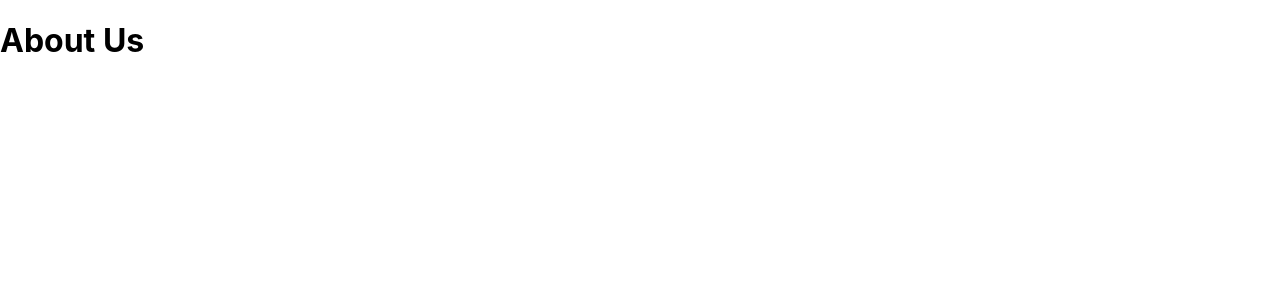
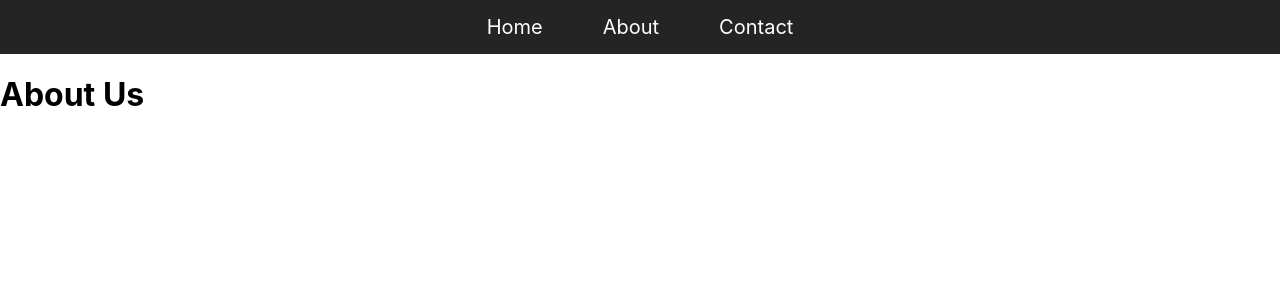
Before and after one commit to CobiHopkins/linkedin-learningpath-reactjs, a React (Create React App) app: page /about in a window 1280 px wide. Shown: the top 300 px of the page. Built offline with nearby package versions, Linux system fonts and the light colour scheme.

Commit message:
Completed essentials-7.3 and essentials-7.4. Adding Link component with a nested link.

```diff
--- a/src/App.js
+++ b/src/App.js
@@ -1,7 +1,8 @@
 import logo from './logo.svg';
 import './App.css';
 import { useState, useEffect } from 'react';
-import Home from './components/home';
+import Home from './components/home/home';
+
 
 function App() {
 
--- a/src/components/about.js
+++ /dev/null
@@ -1,11 +0,0 @@
-import React from 'react';
-
-function About() {
-    return (
-        <div>
-            <h1>About Us</h1>
-        </div>
-    )
-}
-
-export default About;
--- /dev/null
+++ b/src/components/about/about.js
@@ -0,0 +1,21 @@
+import React from 'react';
+import Navigation from '../navigation/navigation';
+import { Outlet } from 'react-router-dom';
+
+export function History() {
+    return (
+        <div>
+            <h1>Our History</h1>
+        </div>
+    );
+};
+
+export function About() {
+    return (
+        <div>
+            <Navigation />
+            <h1>About Us</h1>
+            <Outlet />
+        </div>
+    )
+};
--- a/src/components/contact.js
+++ b/src/components/contact/contact.js
@@ -1,8 +1,10 @@
 import React from 'react';
+import Navigation from '../navigation/navigation';
 
 function Contact() {
     return (
         <div>
+            <Navigation />
             <h1>Contact Us</h1>
         </div>
     )
--- a/src/components/home.js
+++ b/src/components/home/home.js
@@ -1,8 +1,10 @@
 import React from 'react';
+import Navigation from '../navigation/navigation';
 
 function Home() {
     return (
         <div>
+            <Navigation />
             <h1>My Website</h1>
         </div>
     )
--- /dev/null
+++ b/src/components/navigation/navigation.css
@@ -0,0 +1,30 @@
+.appNav {
+    display: flex;
+    flex-direction: row;
+    justify-content: center;
+    background-color: #242424;
+}
+
+.appNav ul {
+    list-style-type: none;
+    margin: 0;
+    padding: 0;
+}
+
+.appNav ul li {
+    display: inline-flex;
+    margin: 0 10px;
+}
+
+.appNav ul li a {
+    padding: 15px 20px;
+    text-decoration: none;
+    color: white;
+    font-size: 20px;
+    transition: all 0.5s ease-in-out;
+}
+
+.appNav ul li a:hover {
+    background-color: #555;
+    transition: all 0.5s ease-in-out;
+}
--- /dev/null
+++ b/src/components/navigation/navigation.js
@@ -0,0 +1,19 @@
+import React from 'react';
+import { Link } from 'react-router-dom';
+import './navigation.css';
+
+const Navigation = () => {
+
+    return (
+        <nav className="appNav">
+            <ul>
+                <li><Link to="/">Home</Link></li>
+                <li><Link to="/about">About</Link></li>
+                <li><Link to="/contact">Contact</Link></li>
+            </ul>
+        </nav>
+    )
+
+}
+
+export default Navigation;
--- a/src/index.js
+++ b/src/index.js
@@ -3,8 +3,8 @@ import ReactDOM from 'react-dom/client';
 import './index.css';
 import App from './App';
 
-import About from './components/about';
-import Contact from './components/contact';
+import {About, History} from './components/about/about';
+import Contact from './components/contact/contact';
 
 import { BrowserRouter, Routes, Route } from 'react-router-dom';
 
@@ -14,7 +14,9 @@ root.render(
   <BrowserRouter>
     <Routes>
       <Route path="/" element={<App />}/>
-      <Route path="/about" element={<About />}/>
+      <Route path="/about" element={<About />}>
+        <Route path="history" element={<History />}/>
+      </Route>
       <Route path="/contact" element={<Contact />}/>
     </Routes>
   </BrowserRouter>
```
Also changed, not shown: src/components/home/home.css (added).
